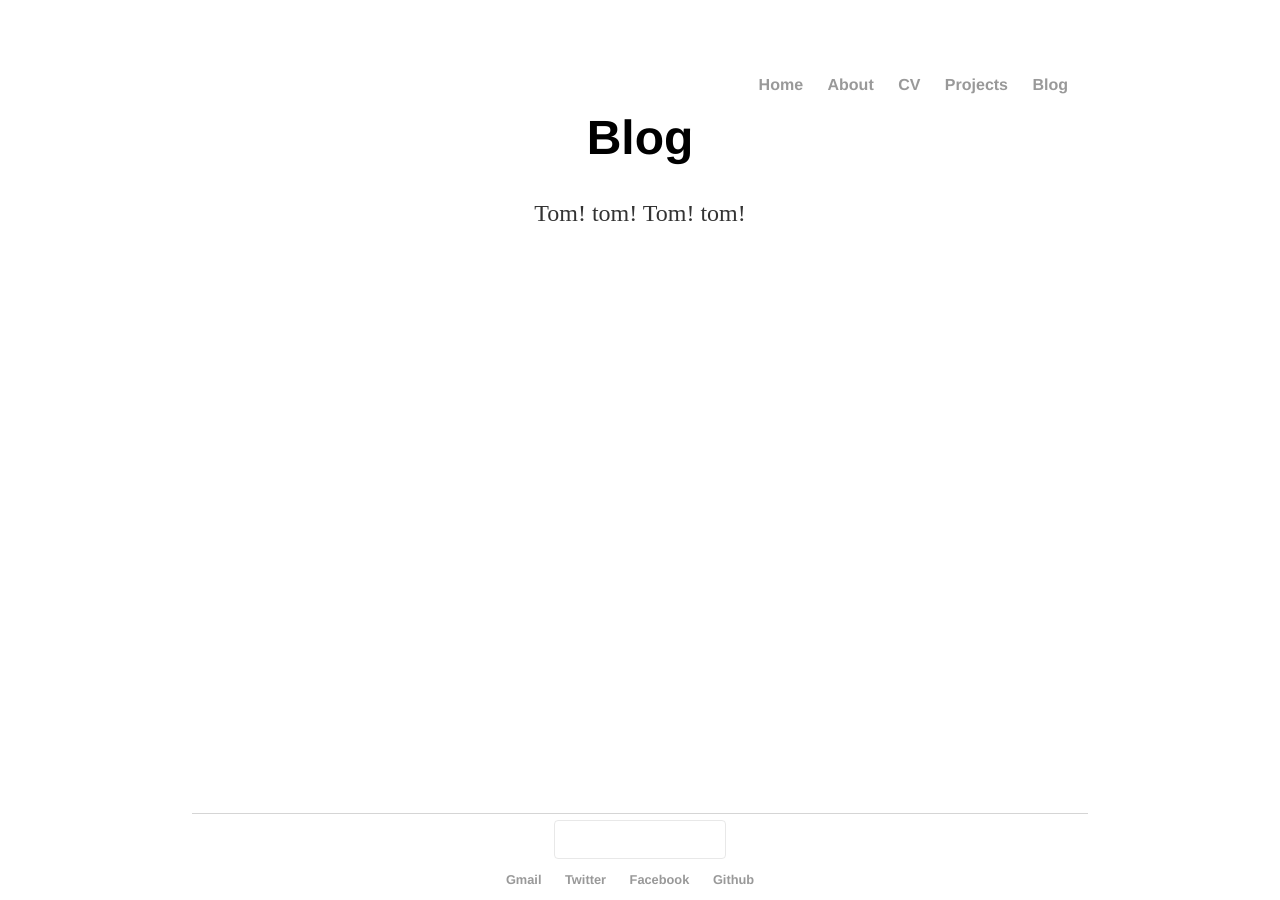
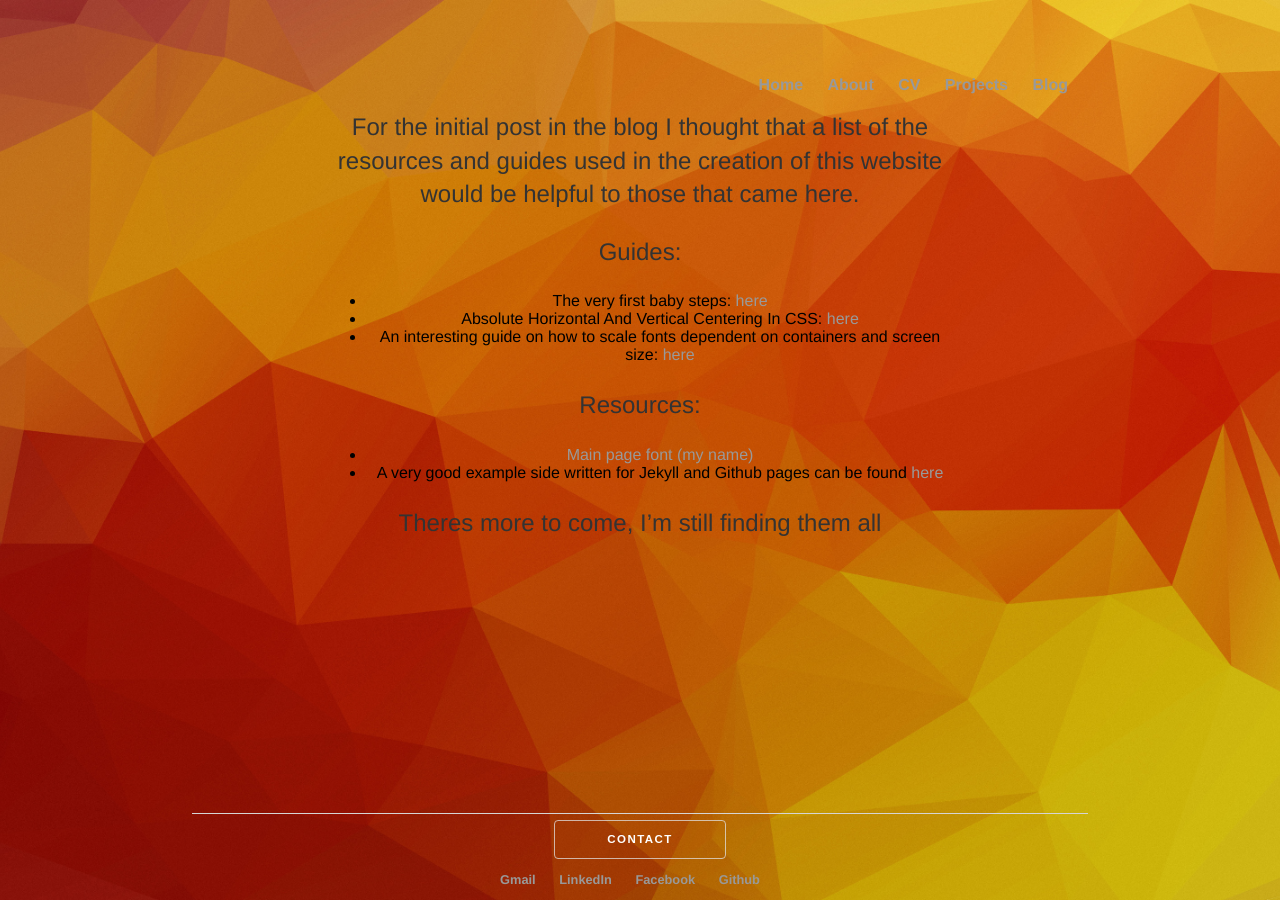
Before and after one commit to ArscottT/ArscottT_practice, a Jekyll site: the page built from blog/index.md, in a window 1280 px wide. Built offline with Jekyll 4.4.1, drawn with Linux system fonts in a browser that asks for light colours.

Commit message:
background now links through all pages. Some content has been added to About page. ISSUE: contact box does not push up page content

```diff
--- a/_layouts/default.html
+++ b/_layouts/default.html
@@ -7,7 +7,7 @@
 			<link href="https://fonts.googleapis.com/css?family=Josefin+Slab" rel="stylesheet">
 			<style>
 				html {
-			  	background: url(images/14.jpg) no-repeat center center fixed;
+			  	background: url({{ site.url }}/images/14.jpg) no-repeat center center fixed;
 			  	-webkit-background-size: cover;
 			  	-moz-background-size: cover;
 			  	-o-background-size: cover;
@@ -76,9 +75,9 @@
 
 				<ul class="icons">
 						<li><a href="#" class="contact">Gmail</a></li>
-						<li><a href="#" class="contact">Twitter</a></li>
+						<li><a href="https://at.linkedin.com/in/thomas-arscott-5b3184b8" class="contact">LinkedIn</a></li>
 						<li><a href="#" class="contact">Facebook</a></li>
-						<li><a href="#" class="contact">Github</a></li>
+						<li><a href="https://github.com/ArscottT" class="contact">Github</a></li>
 					</ul>
 			</footer>
 		</body>
--- a/blog/index.html
+++ /dev/null
@@ -1,8 +0,0 @@
----
-layout: default
-title: Tom Arscott, Developer
----
-<div class="blog">
-	<h1>Blog</h1>
-	<p>Tom! tom! Tom! tom!</p>
-</div><!-- /.blurb -->
--- /dev/null
+++ b/blog/index.md
@@ -0,0 +1,19 @@
+---
+layout: default
+title: Tom Arscott, Developer
+---
+For the initial post in the blog I thought that a list of the resources and guides used in the creation of this website would be helpful to those that came here.
+
+Guides:
+
+- The very first baby steps: [here](http://jmcglone.com/guides/github-pages/)
+- Absolute Horizontal And Vertical Centering In CSS: [here](https://www.smashingmagazine.com/2013/08/absolute-horizontal-vertical-centering-css/)
+- An interesting guide on how to scale fonts dependent on containers and screen size: [here](https://madebymike.com.au/writing/precise-control-responsive-typography/)
+
+
+Resources:
+
+- [Main page font (my name)](https://fonts.google.com/specimen/Josefin+Slab?selection.family=Josefin+Slab)
+- A very good example side written for Jekyll and Github pages can be found [here](https://github.com/rsms/rsms.github.com)
+
+Theres more to come, I'm still finding them all
--- a/css/main.css
+++ b/css/main.css
@@ -1,6 +1,7 @@
 body {
     margin: 60px auto;
     width: 70%;
+    font-family:'Helvetica', serif;
 }
 
 header {
@@ -10,7 +11,6 @@ header {
   top: 0px;
 }
 header ul, footer ul {
-    font-family:'Helvetica', 'Arial', 'Sans-Serif';
     padding: 0px;
     list-style: none;
     font-weight: bold;
@@ -29,7 +29,6 @@ a:hover {
 }
 h1 {
     font-size: 3em;
-    font-family:'Helvetica', 'Arial', 'Sans-Serif';
 }
 p {
     font-size: 1.5em;
@@ -58,6 +57,9 @@ footer {
 }
 
 /*contact*/
+#contact_box p {
+  color: rgba(225, 225, 225, 0.9);
+}
 input[type="text"], input[type="password"], input[type="email"], select, textarea {
 	-moz-appearance: none;
 	-webkit-appearance: none;
@@ -126,16 +128,16 @@ input[type='button'] {
 }
 
 ::-webkit-input-placeholder {
-    color:    rgba(225, 225, 225, 0.9);
+    color: rgba(225, 225, 225, 0.9);
 }
 :-moz-placeholder {
-    color:   rgba(225, 225, 225, 0.9);
+    color: rgba(225, 225, 225, 0.9);
 }
 ::-moz-placeholder {
-    color:    rgba(225, 225, 225, 0.9);
+    color: rgba(225, 225, 225, 0.9);
 }
 :-ms-input-placeholder {
-    color:    rgba(225, 225, 225, 0.9);
+    color: rgba(225, 225, 225, 0.9);
 }
 
 /*title - index html*/
```
Also changed, not shown: other parts of _layouts/default.html (+0 -1 lines), about/index.html (deleted, +0 -8 lines), about/index.md (added, +17 -0 lines), 1 other file.
